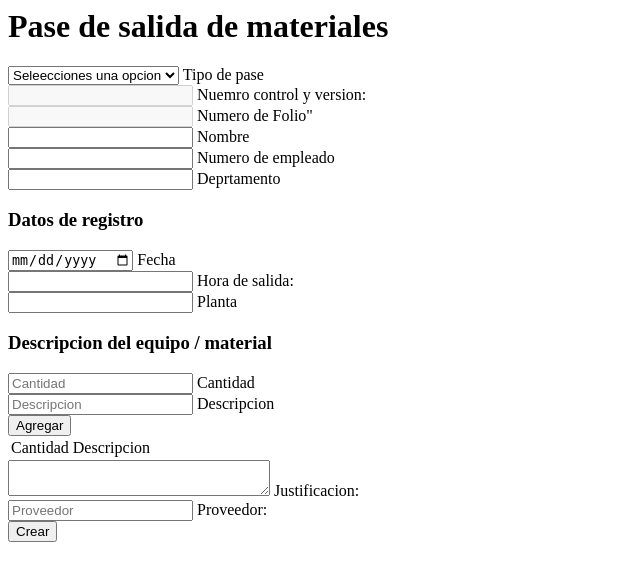
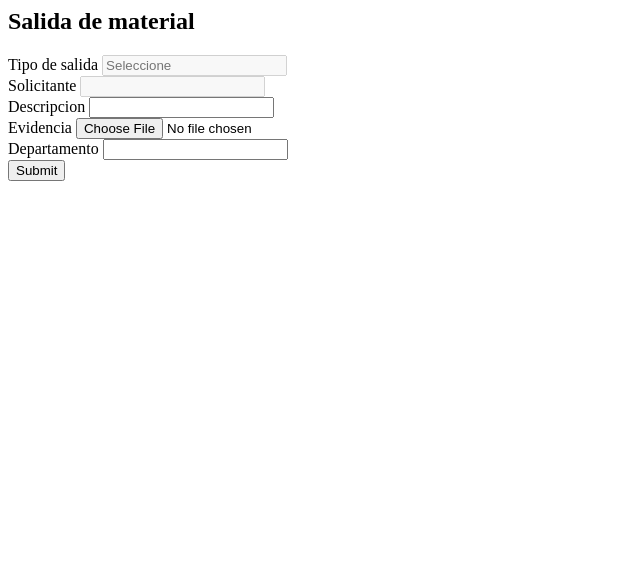
Before and after one commit to Kruel00/FUSR, a PHP site: page /vistas/Formatos/seguridad-patrimonial/pase_de_salida.html in a window 1280 px wide. Shown: the top 581 px of the page, without its empty margins (0-640 px from the left). Run offline with PHP 8.4, Linux system fonts and the light colour scheme.

Commit message:
seleccion de formatos y inicio de creacion de formatos

```diff
--- a/vistas/Formatos/seguridad-patrimonial/pase_de_salida.html
+++ b/vistas/Formatos/seguridad-patrimonial/pase_de_salida.html
@@ -1,112 +1,28 @@
 <html>
-<div class="body-format">
-    <div class="form-area">
-        <form action="">
-            <h1>Pase de salida de materiales</h1>
-            <div class="form-control-group">
-                <div class="form-control">
-                    <select name="slct_entrada_salida" id="slct_entrada_salida">
-                        <option value="0" selected disabled>Seleecciones una opcion</option>
-                        <option value="1">Salida</option>
-                        <option value="2">Entrada</option>
-                    </select>
-                    <label for="txt_control">Tipo de pase</label>
-                </div>
-
-                <div class="form-outline mb-4">
-                    <input type="text" name="txt_control" id="txt_control" disabled>
-                    <label for="txt_control">Nuemro control y version: </label>
-                </div>
-
-                <div class="form-control">
-                    <input type="text" name="txt_folio" id="txt_folio" disabled>
-                    <label for="txt_folio">Numero de Folio"</label>
-                </div>
+    <div class="container">
+        <h2>Salida de material</h2>
+        <form method="POST" action="">
+            <div class="form-group">
+                <label for="txt_ID">Tipo de salida</label>
+                <input class="form-control" disabled type="text" name="txt_ID" id="" placeholder="Seleccione">
             </div>
-
-
-            <div class="form-control-group">
-
-                <div class="form-control">
-                    <input type="text" name="txt_nombre" id="txt_nombre">
-                    <label for="txt_nombre">Nombre</label>
-                </div>
-
-                <div class="form-control">
-                    <input type="text" name="txt_num_empleado" id="txt_num_empleado">
-                    <label for="txt_num_empleado">Numero de empleado</label>
-                </div>
-
-                <div class="form-control">
-                    <input type="text" name="txt_departamento" id="txt_departamento">
-                    <label for="txt_departamento">Deprtamento</label>
-                </div>
+            <div class="form-group">
+                <label for="txt_solicitante">Solicitante</label>
+                <input class="form-control"  type="text" disabled name="" id="">
             </div>
-
-
-            <h3>Datos de registro</h3>
-            <div class="form-control-group">
-
-                <div class="form-control">
-                    <input type="date" name="dt_fecha" id="dt_fecha">
-                    <label for="dt_fecha">Fecha</label>
-                </div>
-
-                <div class="form-control">
-                    <input type="hour">
-                    <label for="sl_hora">Hora de salida:</label>
-                </div>
-
-                <div class="form-control">
-                    <input type="text" name="txt_pllanta" id="txt_pllanta">
-                    <label for="txt_planta">Planta</label>
-                </div>
+            <div class="form-group">
+                <label for="txt_descripcion">Descripcion</label>
+                <input class="form-control" type="text">
             </div>
-
-
-            <h3>Descripcion del equipo / material</h3>
-            <div class="form-control-group">
-                <div class="form-control">
-                    <input type="txt_cantiadad" name="txt_cantidad" id="txt_cantidad" placeholder="Cantidad">
-                    <label for="txt_cantidad">Cantidad</label>
-                </div>
-
-                <div class="form-control">
-                    <input type="txt_descripcion" placeholder="Descripcion">
-                    <label for="txt_descripcion">Descripcion</label>
-                </div>
+            <div class="form-group">
+                <label for="Evidencia">Evidencia</label>
+                <input class="form-control" type="file" name="Evidencia" id="">
             </div>
-            <div class="form-control-group">
-                <div class="form-control">
-                    <button>Agregar</button>
-                </div>
+            <div class="form-group">
+                <label for="Actividad">Departamento</label>
+                <input class="form-control" type="text">
             </div>
-
-            <div class="tabla">
-                <table>
-                    <tr>
-                        <td>Cantidad</td>
-                        <td>Descripcion</td>
-                    </tr>
-                </table>
-            </div>
-
-            <div class="form-control-group">
-                <div class="form-control">
-                    <textarea name="txtarea_justificacion" id="txtarea_justificacion" cols="30" rows="2"></textarea>
-                    <label for="txtarea_justificacion">Justificacion:</label>
-                </div>
-                <div class="form-control">
-                    <input type="text" name="txt_proveedor" id="txt_proveedor" placeholder="Proveedor">
-                    <label for="txt_provedor">Proveedor: </label>
-                </div>
-            </div>
-
-            <div class="form-control-group">
-                <input type="submit" value="Crear">
-            </div>
+            <input class="btn btn-primary"  type="submit">
         </form>
     </div>
-</div>
-
 </html>
```
Also changed, not shown: vistas/Formatos/seguridad-patrimonial/indice_formatos.html (deleted, +0 -41 lines), vistas/Formatos/seguridad-patrimonial/pase_de_salida - Copy.html (added, +112 -0 lines), vistas/usuario.php (+41 -12 lines), vistas/Formatos/RH/indice formatos.html (deleted), vistas/Formatos/ingenieria-procesos/indice formatos.html (deleted), vistas/Formatos/it-jigs/indice formatos.html (deleted), vistas/Formatos/it-support/indice formatos.html (deleted), vistas/Formatos/it-systems/indice formatos.html (deleted).
